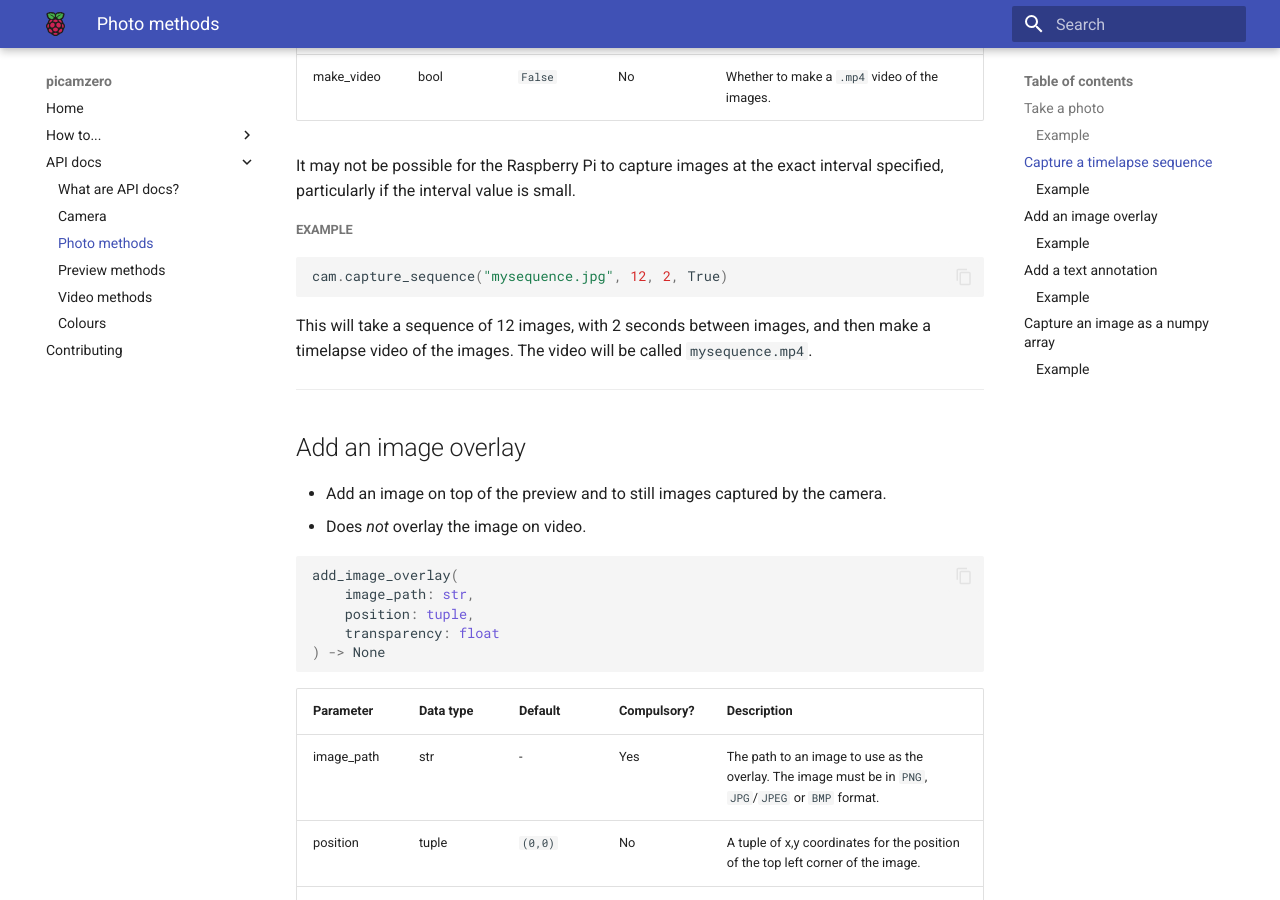
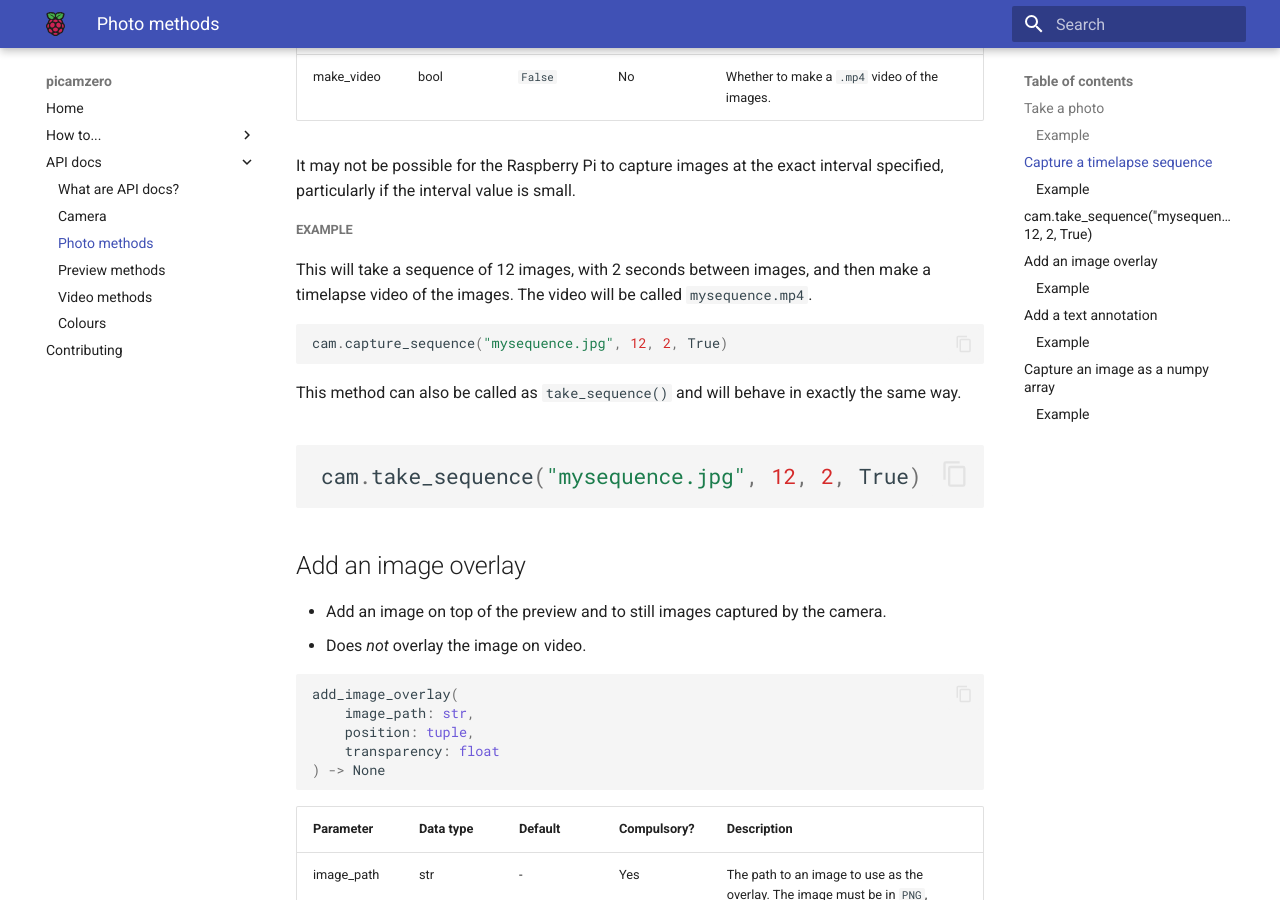
Before and after one commit to RaspberryPiFoundation/picamzero, an MkDocs documentation site: the page built from docs/photo_methods.md, in a window 1280 px wide and 900 px high, scrolled down 1722 px. Built offline with MkDocs 1.6.1 and Material for MkDocs 9.7.7, drawn with Linux system fonts in a browser that asks for light colours.

Commit message:
Aliases (#218)
* Add aliases for take_

* Update docs too

````diff
--- a/docs/photo_methods.md
+++ b/docs/photo_methods.md
@@ -66,12 +66,18 @@ It may not be possible for the Raspberry Pi to capture images at the exact inter
 
 ##### Example
 
+This will take a sequence of 12 images, with 2 seconds between images, and then make a timelapse video of the images. The video will be called `mysequence.mp4`.
+
+
 ```python
 cam.capture_sequence("mysequence.jpg", 12, 2, True)
 ```
 
-This will take a sequence of 12 images, with 2 seconds between images, and then make a timelapse video of the images. The video will be called `mysequence.mp4`.
+This method can also be called as ```take_sequence()``` and will behave in exactly the same way.
 
+```python
+cam.take_sequence("mysequence.jpg", 12, 2, True)
+```
 ---
 
 ## Add an image overlay
````
Also changed, not shown: docs/video_methods.md (+6 -1 lines), 2 other files.
